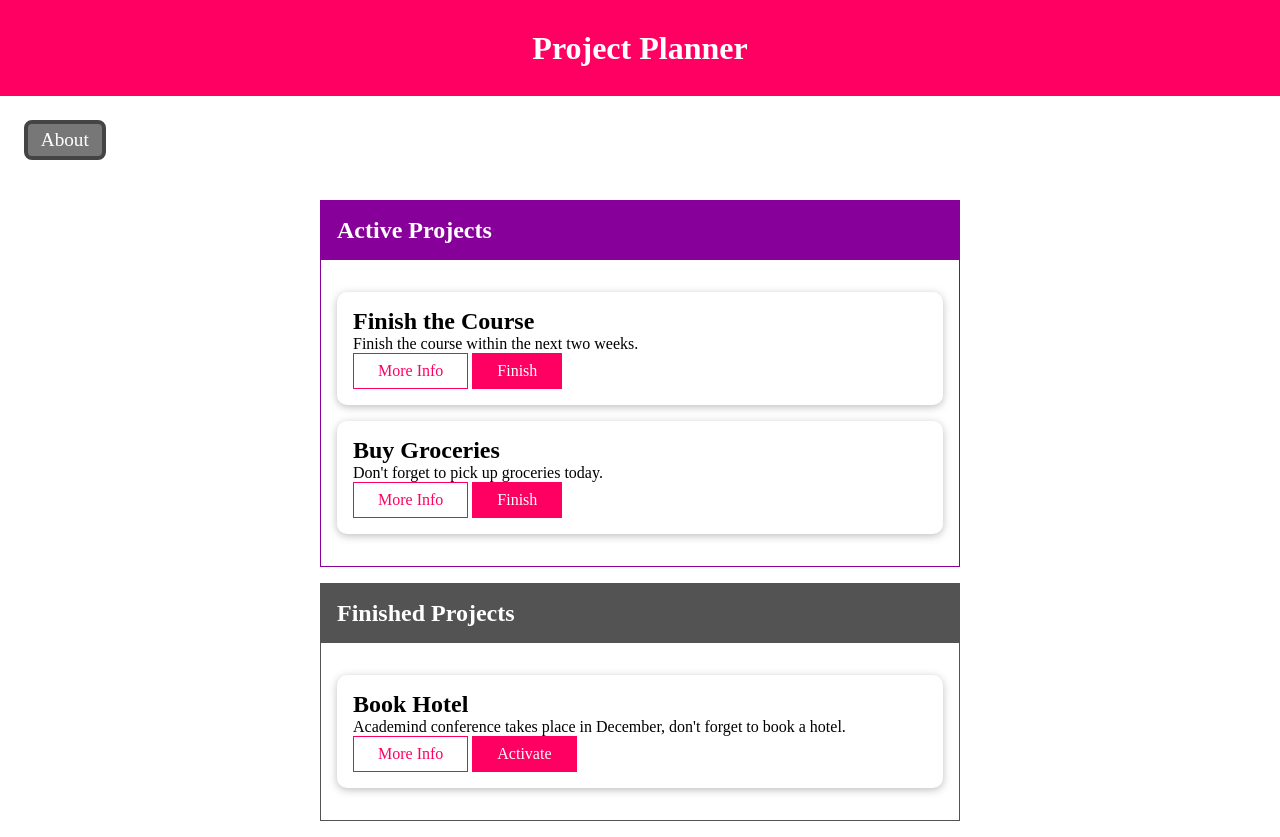
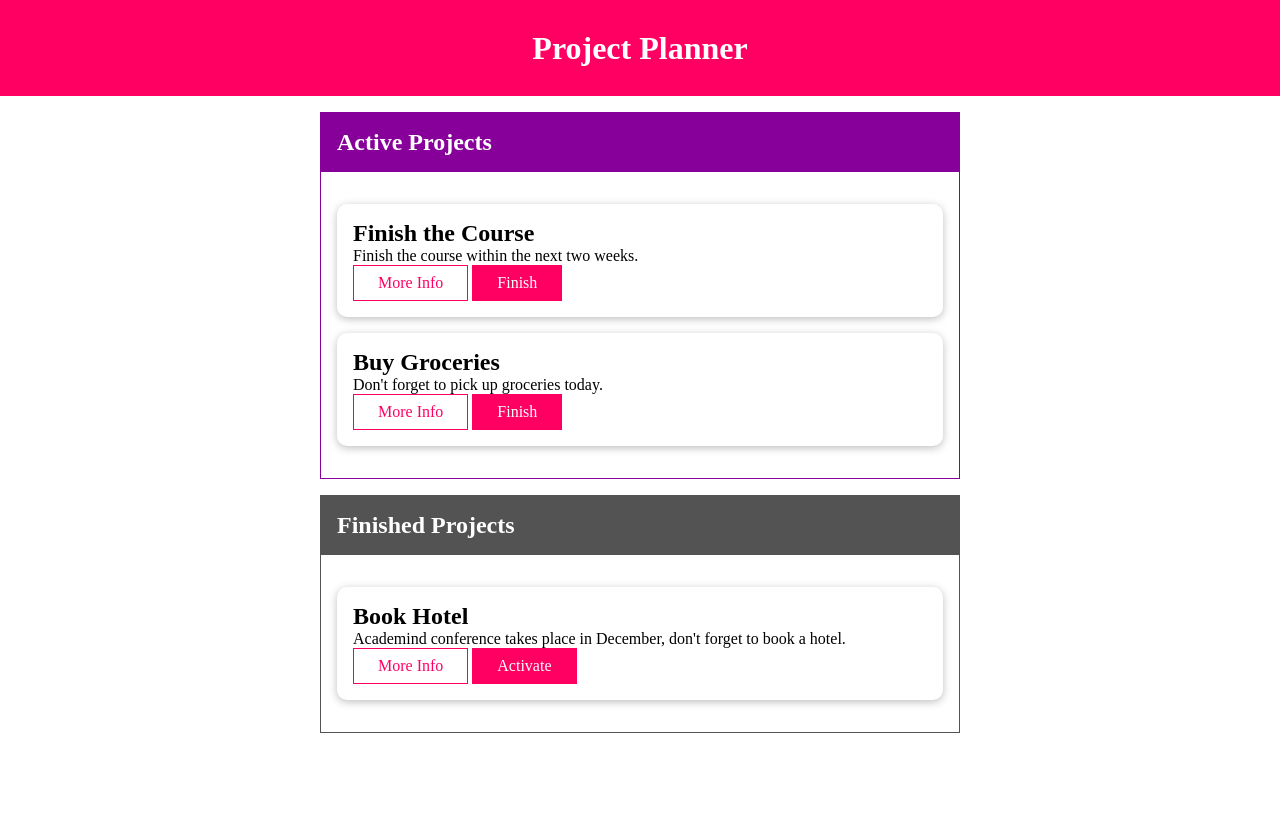
Before and after one commit to Frank-Pechar/js-project-planner, a plain HTML site: page index.html in a window 1280 px wide. After the commit the page ends 800 px from the top, so only its background shows below. Drawn offline with Linux system fonts and the light colour scheme.

```diff
--- a/index.html
+++ b/index.html
@@ -16,7 +16,6 @@
     <header id="main-header">
       <h1>Project Planner</h1>
     </header>
-    <a class="app-about-button" href="app-about.html" target="_blank">About</a>
     <section id="active-projects">
       <header>
         <h2>Active Projects</h2>
```
